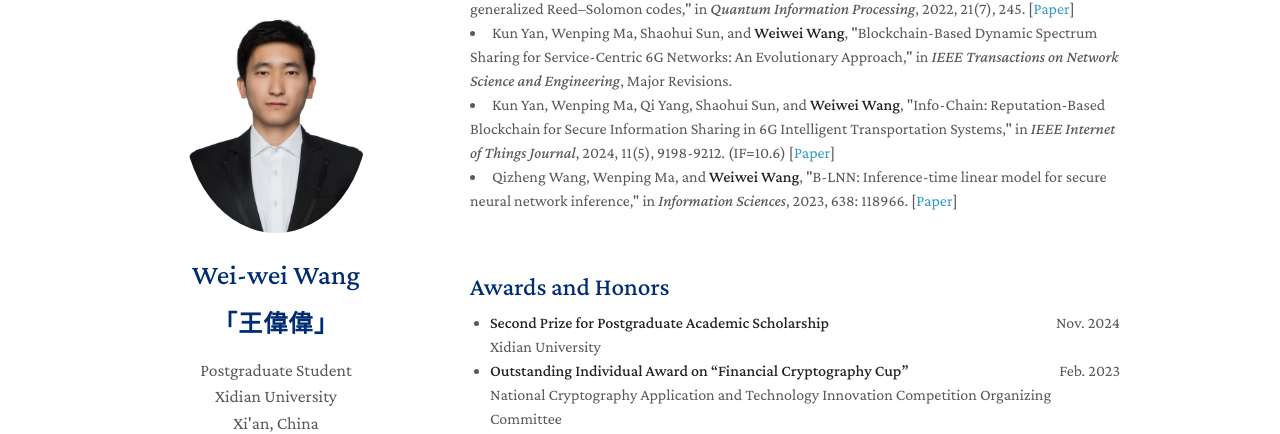
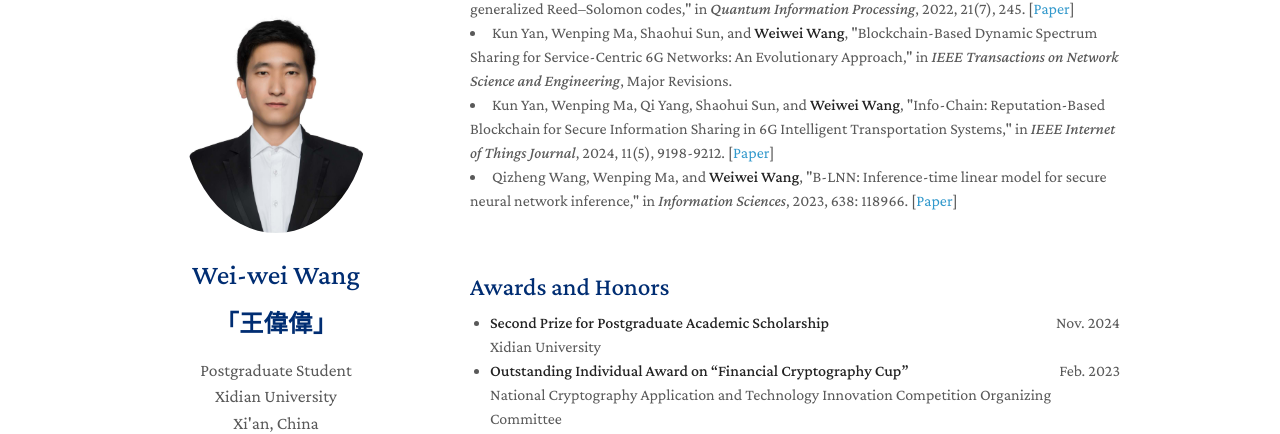
Before and after one commit to Joe-weir-wong/joe-weir-wong.github.io, a Jekyll site: the page built from index.md, in a window 1280 px wide and 900 px high, scrolled down 1045 px. Shown: the part 116-550 px from the top of the window. Built offline with Jekyll 4.4.1, drawn with Linux system fonts in a browser that asks for light colours; a style sheet for code colours, icons or effects is not loaded.

Commit message:
edit messages

```diff
--- a/_includes/publications.md
+++ b/_includes/publications.md
@@ -8,6 +8,6 @@
     <li><strong>Weiwei Wang</strong>, Jiantao Li, "Some new classes of quantum convolutional and asymmetric MDS codes," in <em>CMNM’24</em>, 2024, 160–166. [<a href="https://dl.acm.org/doi/10.1145/3677779.3677805">Paper</a>]</li>
     <li><strong>Weiwei Wang</strong>,  Jiantao Li, "Two classes of entanglement-assisted quantum MDS codes from generalized Reed–Solomon codes," in <em>Quantum Information Processing</em>, 2022, 21(7), 245. [<a href="https://rdcu.be/eb7te">Paper</a>]</li>
     <li>Kun Yan, Wenping Ma, Shaohui Sun, and <strong>Weiwei Wang</strong>, "Blockchain-Based Dynamic Spectrum Sharing for Service-Centric 6G Networks: An Evolutionary Approach," in <em>IEEE Transactions on Network Science and Engineering</em>, Major Revisions.</li>
-    <li>Kun Yan, Wenping Ma, Qi Yang, Shaohui Sun, and <strong>Weiwei Wang</strong>, "Info-Chain: Reputation-Based Blockchain for Secure Information Sharing in 6G Intelligent Transportation Systems," in  <em>IEEE Internet of Things Journal</em>, 2024, 11(5), 9198-9212. (IF=10.6) [<a href="https://ieeexplore.ieee.org/document/10274999">Paper</a>]</li>
+    <li>Kun Yan, Wenping Ma, Qi Yang, Shaohui Sun, and <strong>Weiwei Wang</strong>, "Info-Chain: Reputation-Based Blockchain for Secure Information Sharing in 6G Intelligent Transportation Systems," in  <em>IEEE Internet of Things Journal</em>, 2024, 11(5), 9198-9212. [<a href="https://ieeexplore.ieee.org/document/10274999">Paper</a>]</li>
     <li>Qizheng Wang, Wenping Ma, and <strong>Weiwei Wang</strong>, "B-LNN: Inference-time linear model for secure neural network inference," in  <em>Information Sciences</em>, 2023, 638: 118966. [<a href="https://doi.org/10.1016/j.ins.2023.118966">Paper</a>]</li>
 </ul>
--- a/_layouts/homepage.html
+++ b/_layouts/homepage.html
@@ -101,7 +101,7 @@
 
         <h1>{{ site.title }}</h1>
         {% if site.cn_title %}
-        <h2 style="margin: 0px 0 20px; font-size: 1.5rem; font-family: 'Noto Serif SC', 'Source Han Serif SC', 'STKaiti', serif; font-weight: 1000; letter-spacing: 0.05em;">{{ site.cn_title }}</h2>
+        <h2 style="margin: 0px 0 20px; font-size: 1.5rem; font-family: 'PingFang SC', 'Microsoft YaHei', 'Noto Serif SC', 'Source Han Serif SC', 'STKaiti', -apple-system, system-ui, sans-serif; font-weight: 600; letter-spacing: 0.02em;">{{ site.cn_title }}</h2>
         {% endif %}
 
         {% if site.position %}
```
